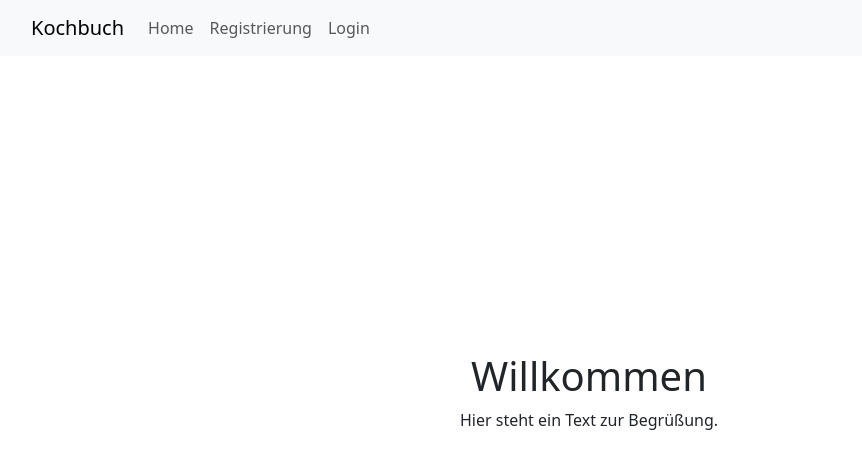
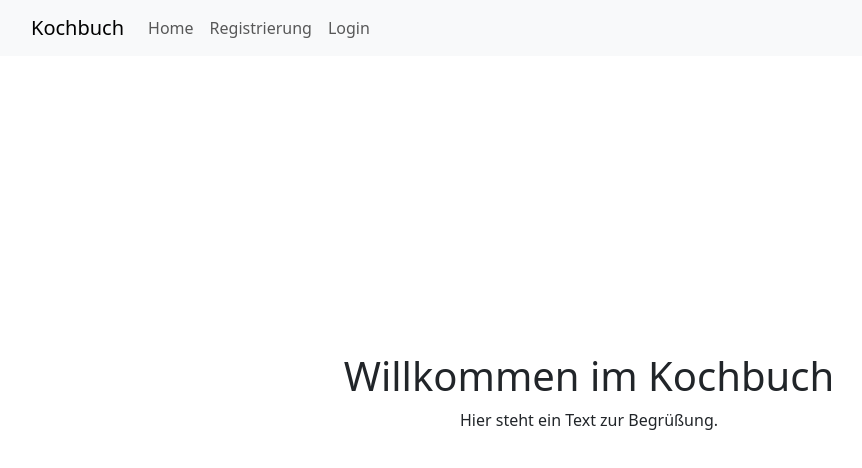
Before and after one commit to Tom-GHub/kochbuch-burchard, a React (Vite) app in the folder frontend/: page / in a window 1280 px wide. Shown: the top 468 px of the page, without its empty margins (51-913 px from the left). Built offline with nearby package versions, Linux system fonts and the light colour scheme; no server answers.

Commit message:
Text von console.log angepasst für bessere Übersicht.

```diff
--- a/frontend/src/components/Home.jsx
+++ b/frontend/src/components/Home.jsx
@@ -13,7 +13,7 @@ function Home( {} ) {
             try {
                 const response = await fetch(`${import.meta.env.VITE_API_SERVER_URL}`); // Backend-Root-Route aufrufen
                 const data = await response.json(); // JSON-Antwort lesen
-                console.log(data);  // Serverantwort in der Konsole ausgeben
+                console.log('Home.jsx - data: ', data);  // Serverantwort in der Konsole ausgeben
             } catch (error) {
                 console.error("Fehler beim Login:", error);
             }
@@ -27,7 +27,7 @@ function Home( {} ) {
         <>
         <div>
             {/* Begrüßungs-Überschrift mit dem Benutzernamen */}
-            <h1>Willkommen {} </h1>  {/* mit geschweiften klammern javasript benutzen */}
+            <h1>Willkommen im Kochbuch{} </h1>  {/* mit geschweiften klammern javasript benutzen */}
 
 
             {/* Fester Begrüßungstext */}
```
Also changed, not shown: frontend/src/components/Register.jsx (+6 -3 lines).
